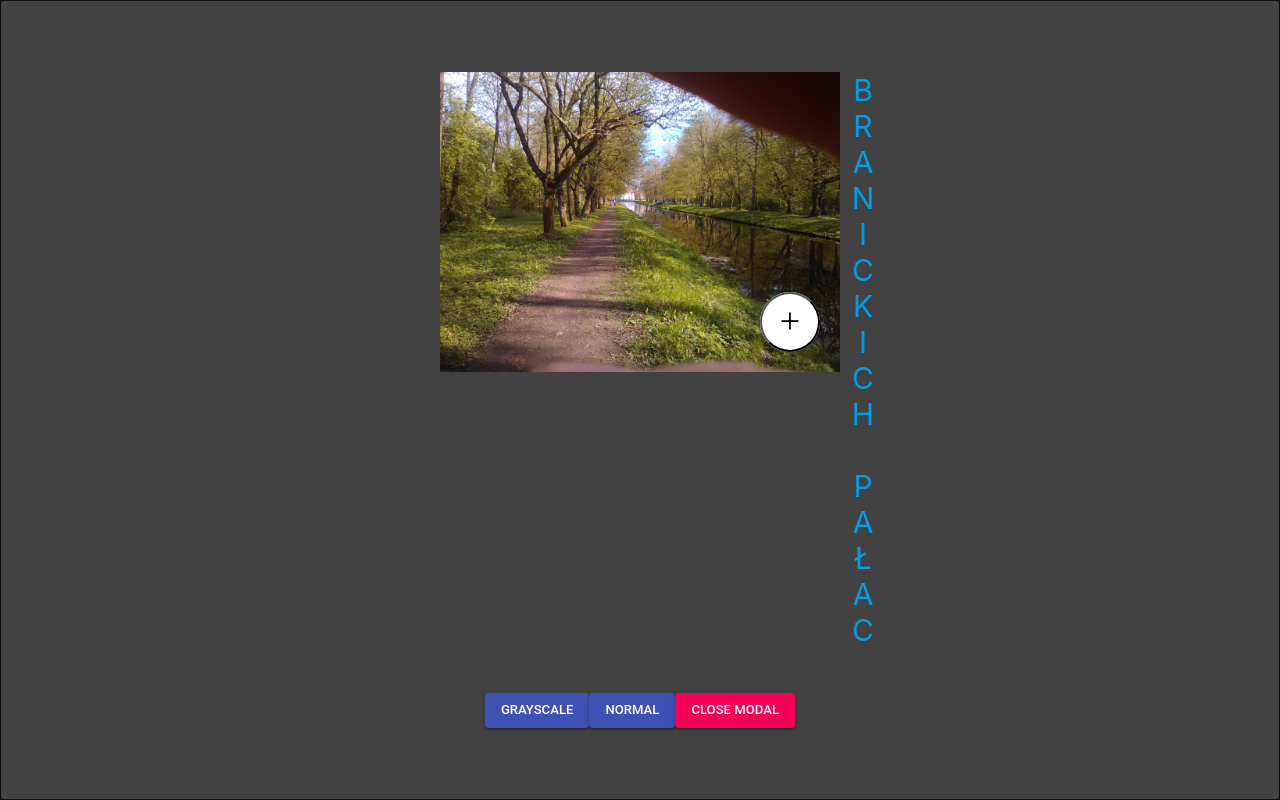
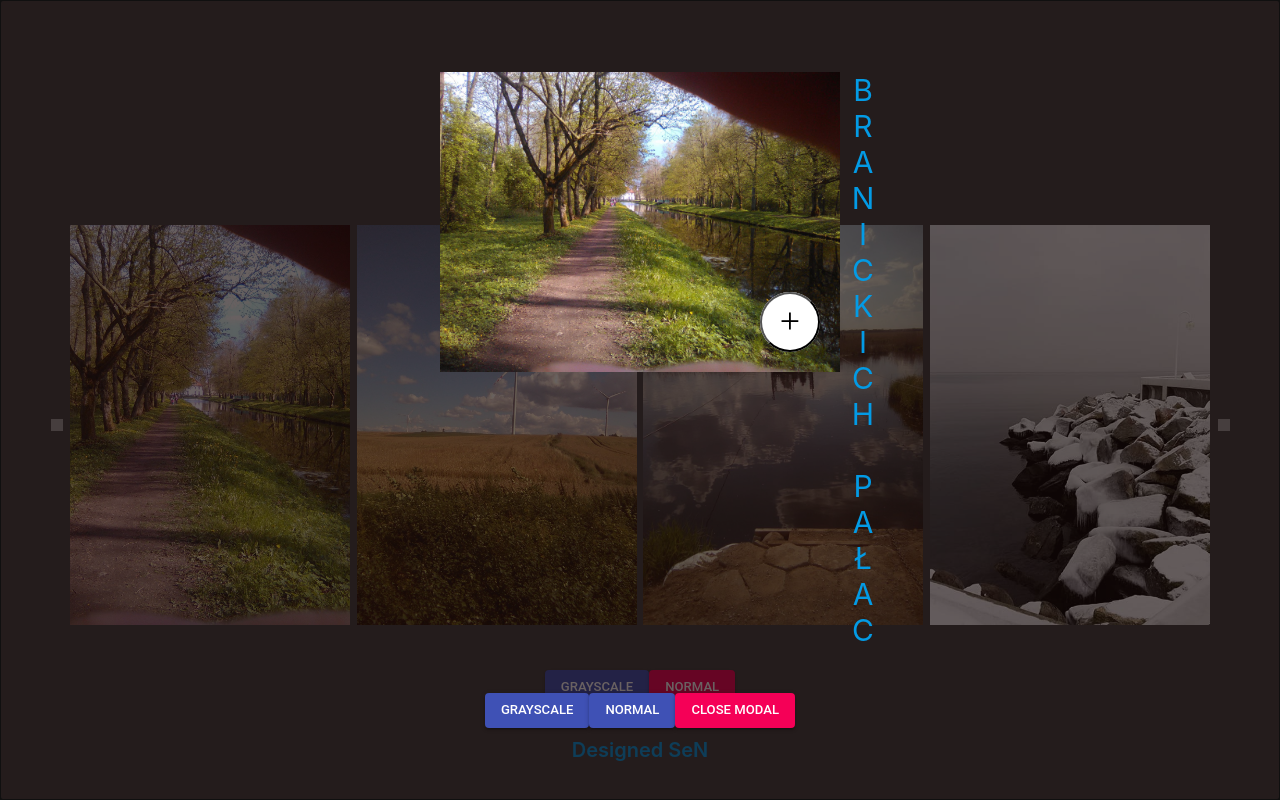
Before and after one commit to Scherlock90/flex-panel-gallery, a React (Create React App) app: page / in a window 1280 px wide. Both pictures are taken after a click on the picture 210 px from the left and 425 px from the top of the page. Built offline with nearby package versions, Linux system fonts and the light colour scheme; grey boxes are pictures that could not be loaded.

Commit message:
adding all components

```diff
--- a/src/FlexComponents/Flex-panel-gallery.js
+++ b/src/FlexComponents/Flex-panel-gallery.js
@@ -108,7 +108,7 @@ export default function FlexPanelGallery () {
         contentLabel="onRequestClose Example"
         onRequestClose={closeModal}
         className="Modal"
-        overlayClassName="Overlay"
+        overlayClassName="Overlay mainOverlay"
       >
         <div className="containerModal">
           <div className="containerMyModal" >
--- a/src/FlexComponents/main.css
+++ b/src/FlexComponents/main.css
@@ -99,6 +99,10 @@ body {
   background-color: #039be5;
 }
 
+.mainOverlay {
+  background-color: rgba(22, 22, 22, 0.4) !important;
+}
+
 .Modal {
   display: grid;
   position: absolute;
@@ -106,7 +110,7 @@ body {
   left: 0;
   right: 0;
   bottom: 0;
-  background-color: #424242;
+  background-color: rgba(22, 2, 2, 0.4);
   text-align: center;
   justify-content: center;
   align-content: center;
--- a/src/FlexComponents/main.scss
+++ b/src/FlexComponents/main.scss
@@ -94,6 +94,9 @@ body {
     background-color: $color-font-first;
   }
 }
+.mainOverlay{
+  background-color: rgba(22, 22, 22 , .4) !important;
+}
 .Modal {
   display: grid;
   position: absolute;
@@ -101,7 +104,7 @@ body {
   left: 0;
   right: 0;
   bottom: 0;
-  background-color: $background-color-main;
+  background-color: rgba(22, 2, 2 , .4);
   text-align: center;
   justify-content: center;
   align-content: center;
```
Also changed, not shown: src/FlexComponents/main.min.css, 1 other file (tests, documents, lock files or other folders).
